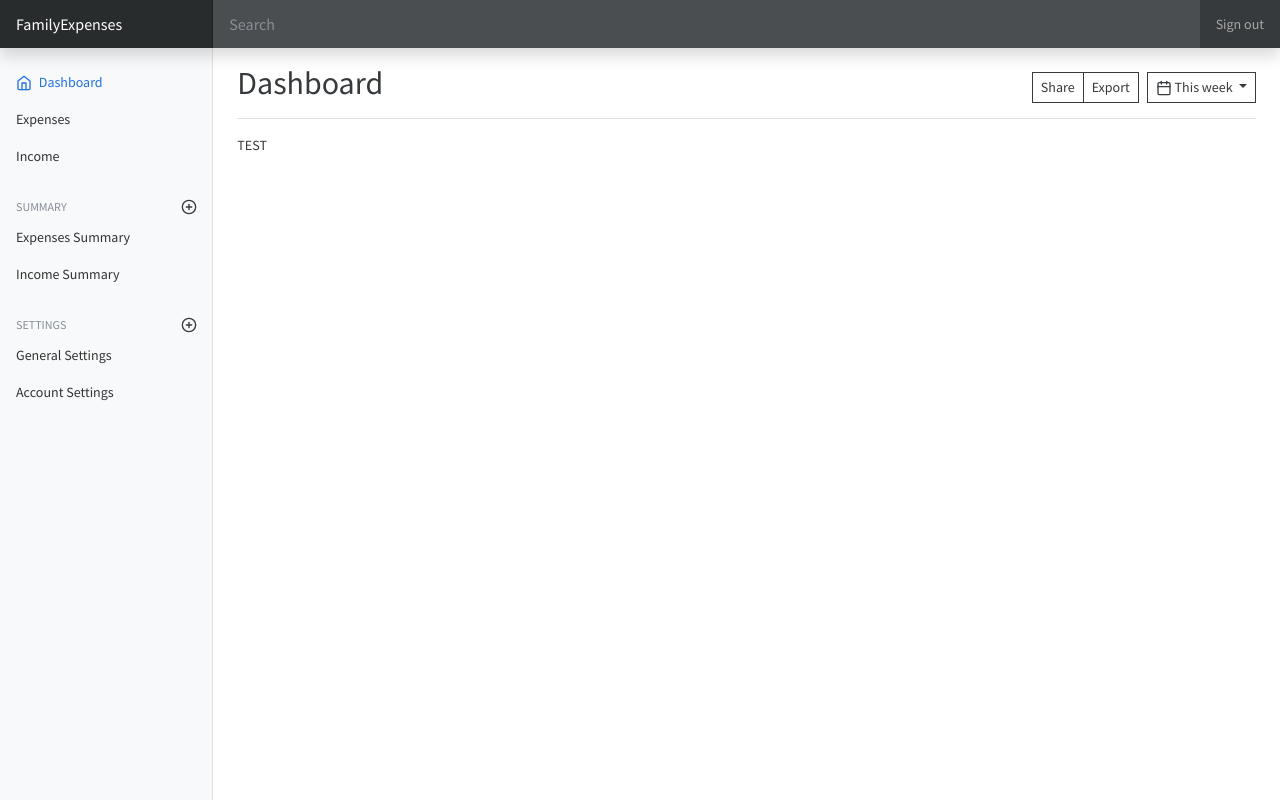
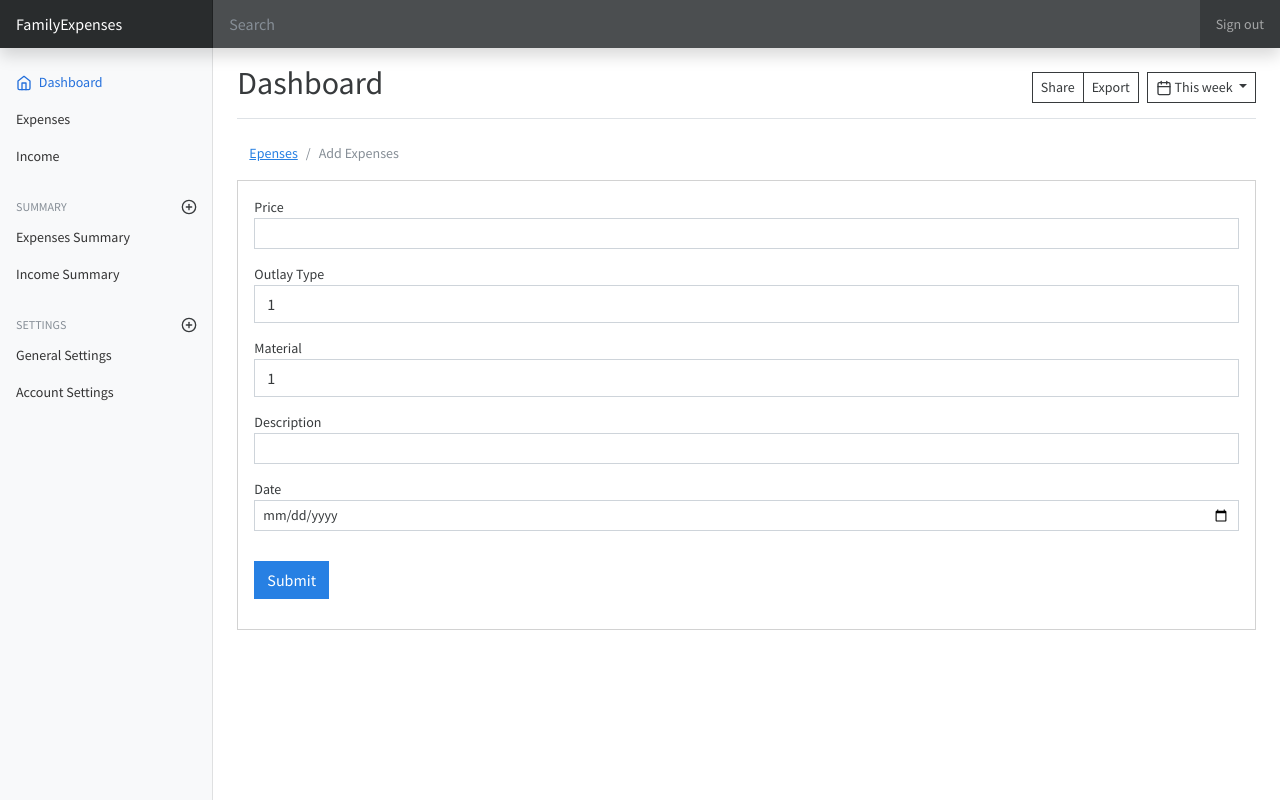
Before and after one commit to Mouiad-JRA/FamilyExpenses, a Django app: a page that uses templates/expenses/add_expense.html in a window 1280 px wide. Run offline with Django 4.2, Linux system fonts and the light colour scheme; some libraries are stand-ins or nearby versions.

Commit message:
feat: change add expense template

```diff
--- a/templates/expenses/add_expense.html
+++ b/templates/expenses/add_expense.html
@@ -1,8 +1,70 @@
 {% extends 'base.html' %}
-{% block title %}
-<h1>Add Expense</h1>
+{% load static i18n %}
+<h1>{% block title %}
+{% trans 'Add Expense' %}
 
 {% endblock %}
+</h1>
+
 {% block content  %}
-TEST
+<div class="container mt-4">
+<nav aria-label="breadcrumb">
+    <ol class="breadcrumb">
+        <li class="breadcrumb-item">
+            <a href="{% url 'expenses-dash:expenses' %}">{% trans 'Epenses' %}</a>
+        </li>
+        <li class="breadcrumb-item active" aria-current="page">
+            {% trans 'Add Expenses' %}
+        </li>
+    </ol>
+</nav>
+</div>
+<div class="card">
+  <div class="card-body">
+    <form action="{% url 'expenses-dash:expenses' %}" method="post">
+
+        <div class="form-group" style="margin-bottom: 15px">
+            <label for="">{% trans "Price" %}</label>
+            <input type="number" class="form-control form-control-sm" name="price">
+
+        </div>
+        <div class="form-group"  style="margin-bottom: 15px">
+            <label for="">{% trans "Outlay Type" %}</label>
+            <select class="form-control" name="outlay_type">
+                <option name="outlay_type">
+                    1
+                </option>
+                      <option name="outlay_type">
+                    2
+                </option>
+            </select>
+
+        </div>
+        <div class="form-group" style="margin-bottom: 15px">
+            <label for="">{% trans "Material" %}</label>
+            <select class="form-control" name="material">
+                <option name="material">
+                    1
+                </option>
+                      <option name="material">
+                    2
+                </option>
+            </select>
+
+        </div>
+        <div class="form-group"  style="margin-bottom: 15px">
+            <label for="">{% trans "Description" %}</label>
+            <input type="text" class="form-control form-control-sm" name="description">
+
+        </div>
+        <div class="form-group" style="margin-bottom: 15px">
+            <label for="">{% trans "Date" %}</label>
+            <input type="date" class="form-control form-control-sm" name="date">
+
+        </div>
+
+        <input  style="margin-top: 15px" type="submit" value="Submit" class="btn btn-primary btn-primary-sm">
+        </form>
+    </div>
+</div>
 {% endblock %}
```
